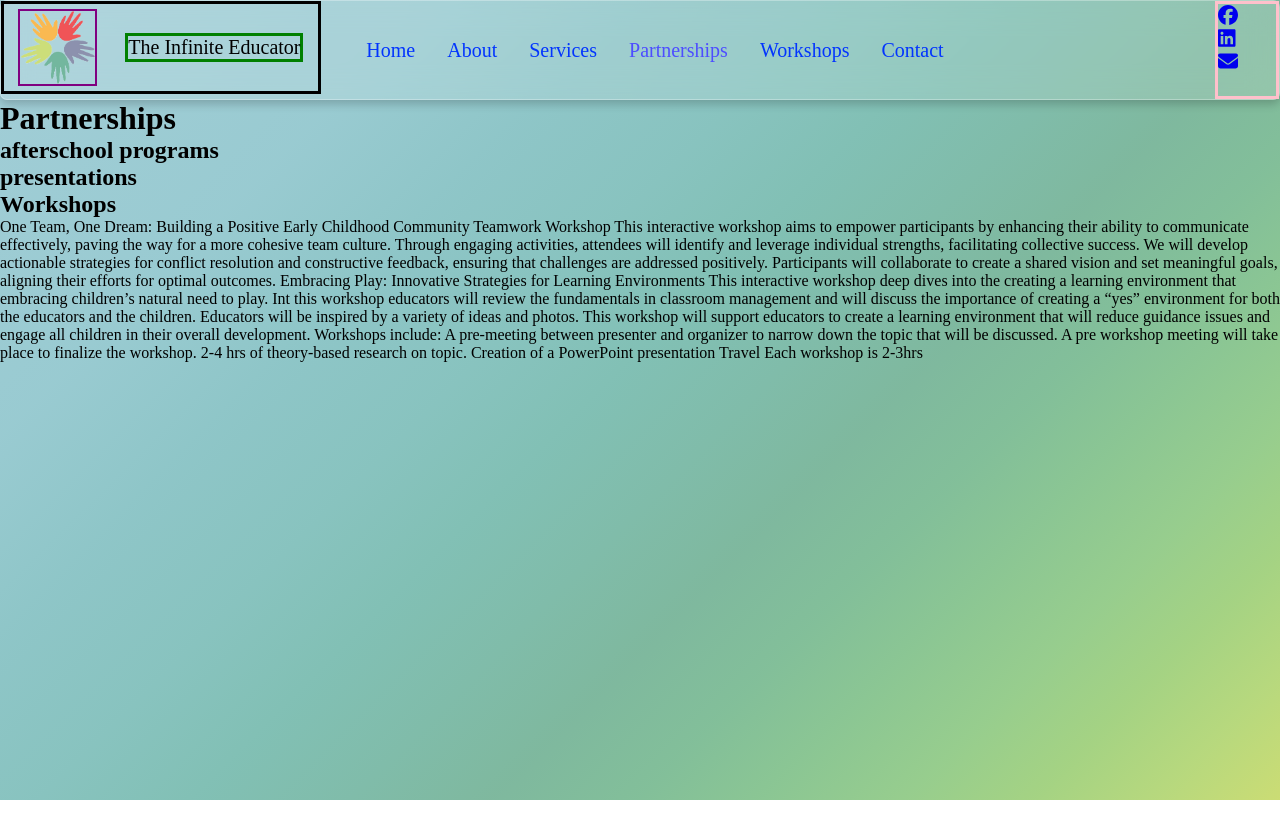
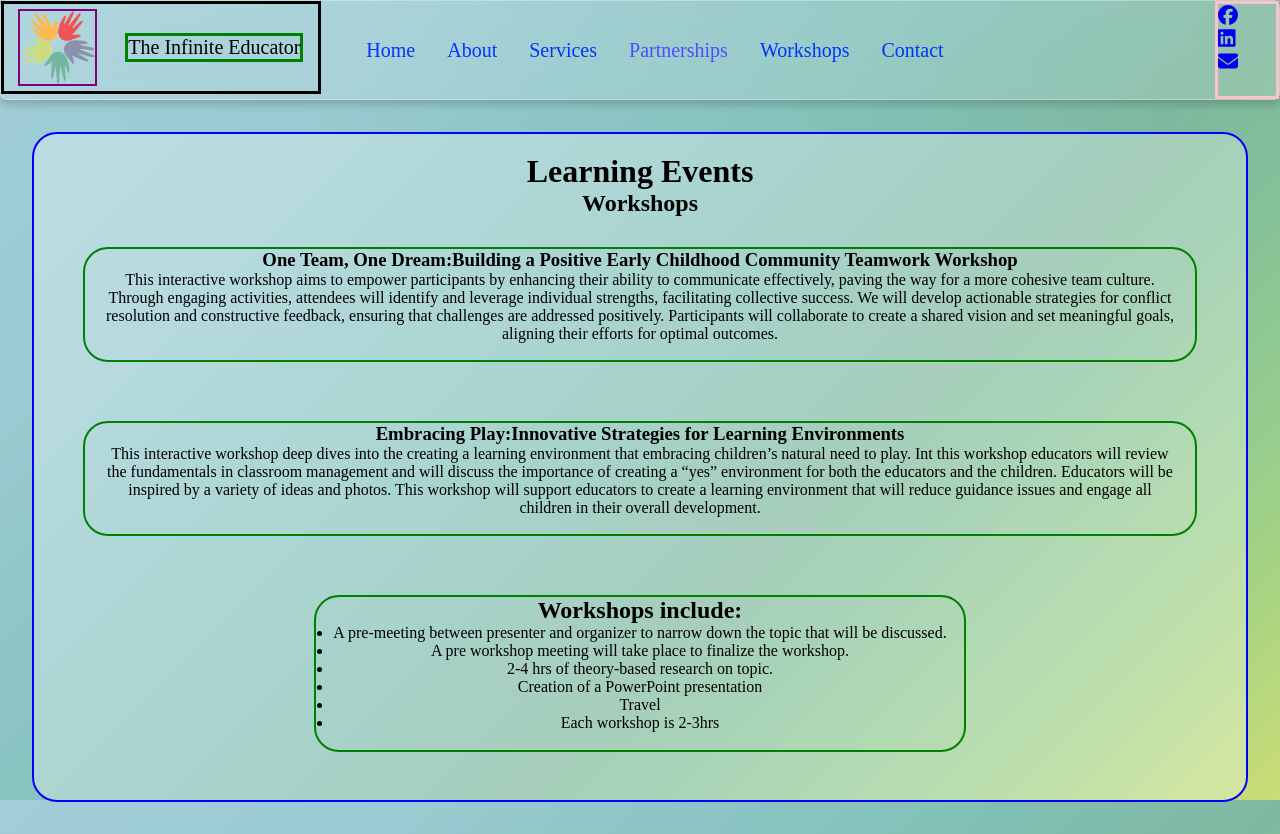
Before and after one commit to CharleenK/The-Infinite-Educator, a React (Create React App) app: page /learning in a window 1280 px wide. Before the commit the page ends 800 px from the top, so only its background shows below. Built offline with nearby package versions, Linux system fonts and the light colour scheme.

Commit message:
Reorganizing Workshops

```diff
--- a/src/pages/LearningEvents.js
+++ b/src/pages/LearningEvents.js
@@ -3,36 +3,86 @@ import styled from "styled-components";
 const LearningEvents = () => {
   return (
     <>
-      <h1>Partnerships</h1>
-      <h2>afterschool programs</h2>
-      <h2>presentations</h2>
-      <h2>Workshops</h2>
-      <p>
-        {" "}
-        One Team, One Dream: Building a Positive Early Childhood Community
-        Teamwork Workshop This interactive workshop aims to empower participants
-        by enhancing their ability to communicate effectively, paving the way
-        for a more cohesive team culture. Through engaging activities, attendees
-        will identify and leverage individual strengths, facilitating collective
-        success. We will develop actionable strategies for conflict resolution
-        and constructive feedback, ensuring that challenges are addressed
-        positively. Participants will collaborate to create a shared vision and
-        set meaningful goals, aligning their efforts for optimal outcomes.
-        Embracing Play: Innovative Strategies for Learning Environments This
-        interactive workshop deep dives into the creating a learning environment
-        that embracing children’s natural need to play. Int this workshop
-        educators will review the fundamentals in classroom management and will
-        discuss the importance of creating a “yes” environment for both the
-        educators and the children. Educators will be inspired by a variety of
-        ideas and photos. This workshop will support educators to create a
-        learning environment that will reduce guidance issues and engage all
-        children in their overall development. Workshops include: A pre-meeting
-        between presenter and organizer to narrow down the topic that will be
-        discussed. A pre workshop meeting will take place to finalize the
-        workshop. 2-4 hrs of theory-based research on topic. Creation of a
-        PowerPoint presentation Travel Each workshop is 2-3hrs
-      </p>
+      {/* <h2>presentations</h2>
+      <h1>Partnerships</h1> */}
+      <StyledDiv1>
+        <h1>Learning Events</h1>
+        <h2>Workshops</h2>
+        <StyledDiv2>
+          <h3>
+            One Team, One Dream:Building a Positive Early Childhood Community
+            Teamwork Workshop
+          </h3>
+          <p>
+            This interactive workshop aims to empower participants by enhancing
+            their ability to communicate effectively, paving the way for a more
+            cohesive team culture. Through engaging activities, attendees will
+            identify and leverage individual strengths, facilitating collective
+            success. We will develop actionable strategies for conflict
+            resolution and constructive feedback, ensuring that challenges are
+            addressed positively. Participants will collaborate to create a
+            shared vision and set meaningful goals, aligning their efforts for
+            optimal outcomes.
+          </p>
+        </StyledDiv2>
+        <StyledDiv2>
+          <h3>
+            {" "}
+            Embracing Play:Innovative Strategies for Learning Environments
+          </h3>
+          <p>
+            This interactive workshop deep dives into the creating a learning
+            environment that embracing children’s natural need to play. Int this
+            workshop educators will review the fundamentals in classroom
+            management and will discuss the importance of creating a “yes”
+            environment for both the educators and the children. Educators will
+            be inspired by a variety of ideas and photos. This workshop will
+            support educators to create a learning environment that will reduce
+            guidance issues and engage all children in their overall
+            development.
+          </p>
+        </StyledDiv2>
+        <StyledDiv2>
+          <h2> Workshops include:</h2>
+          <ul>
+            <li>
+              A pre-meeting between presenter and organizer to narrow down the
+              topic that will be discussed.
+            </li>
+            <li>
+              A pre workshop meeting will take place to finalize the workshop.
+            </li>
+            <li>2-4 hrs of theory-based research on topic.</li>
+            <li>Creation of a PowerPoint presentation </li>
+            <li>Travel</li>
+            <li>Each workshop is 2-3hrs</li>
+          </ul>
+        </StyledDiv2>
+      </StyledDiv1>
     </>
   );
 };
+
+const StyledDiv1 = styled.div`
+  display: inline-flex;
+  border: 2px solid blue;
+  border-radius: 25px;
+  background-color: rgba(255, 255, 255, 0.3);
+  display: inline-flex;
+  flex-direction: column;
+  justify-content: center;
+  align-items: center;
+  align-content: center;
+  text-align: center;
+  margin: 2.5%;
+  padding: 1.5%;
+`;
+
+const StyledDiv2 = styled.div`
+  border: 2px solid green;
+  border-radius: 25px;
+  margin: 2.5%;
+  padding: 0% 1.5% 1.5%;
+`;
+
 export default LearningEvents;
--- a/src/pages/Services.js
+++ b/src/pages/Services.js
@@ -170,4 +170,5 @@ const StyledDiv3 = styled.div`
 const StyledImg1 = styled.img`
   width: 350px;
 `;
+
 export default Services;
```
